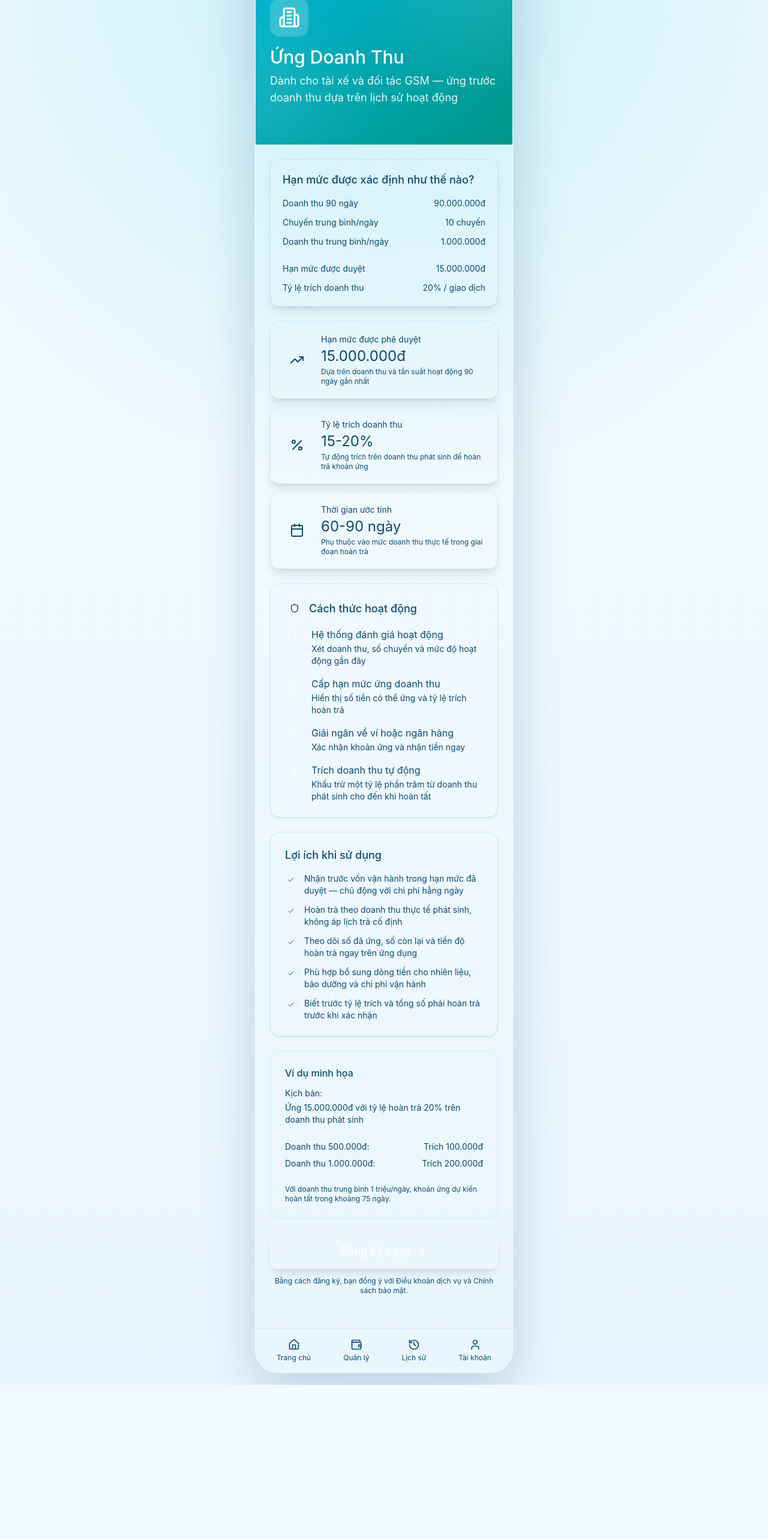
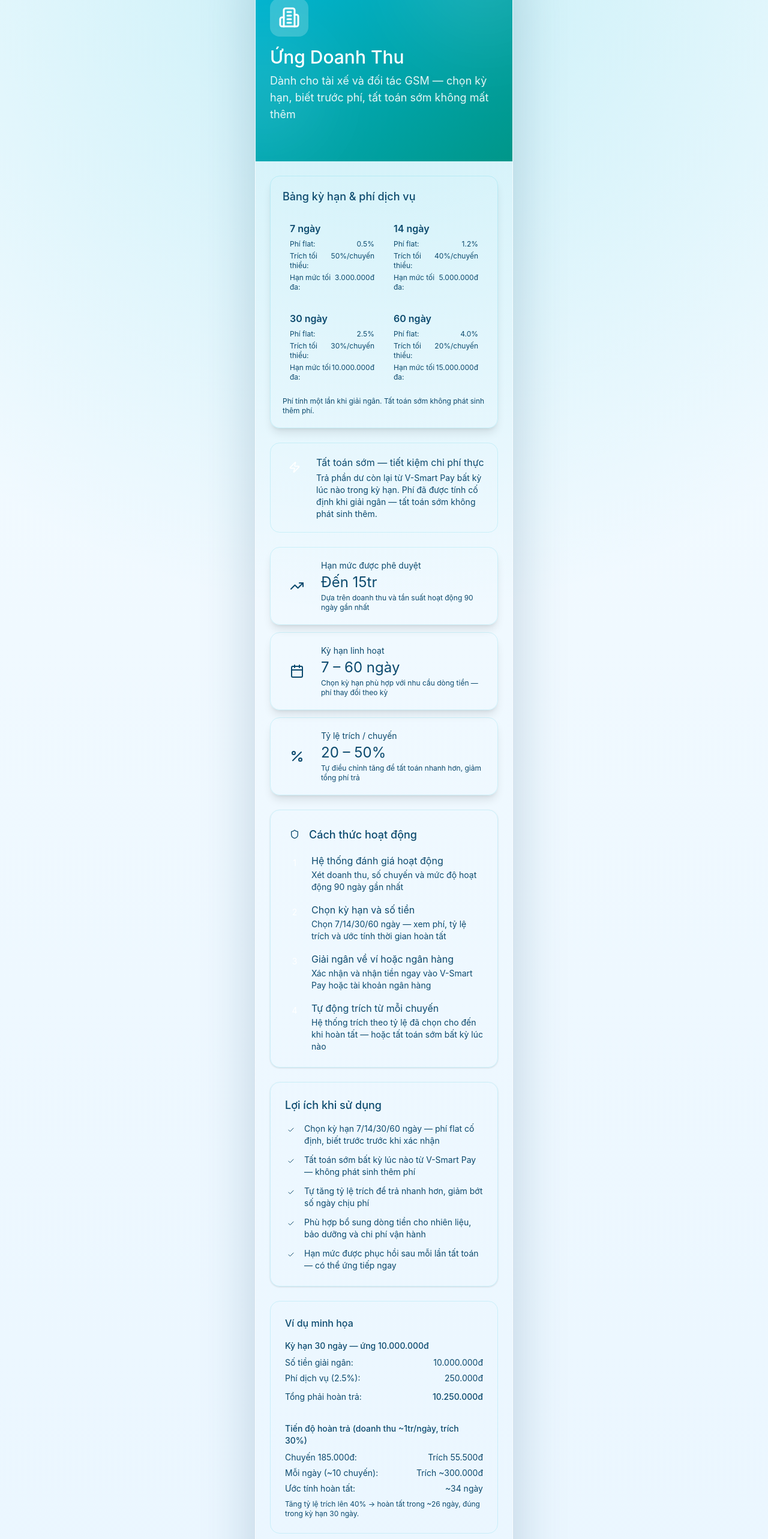
Before and after one commit to kduong2803/driver-salary-advance-app, a React (Vite) app: page /rbf/discovery in a window 1280 px wide. Shown: the part 120-2686 px from the top of the page at 60% size. Before the commit the page ends 2429 px from the top, so only its background shows below. Built offline with nearby package versions, Linux system fonts and the light colour scheme.

Commit message:
Update RBF Discovery page to reflect term-based product (7/14/30/60 days)

```diff
--- a/src/app/pages/rbf/RBFDiscovery.tsx
+++ b/src/app/pages/rbf/RBFDiscovery.tsx
@@ -1,42 +1,49 @@
 import { Link } from "react-router";
 import { motion } from "motion/react";
-import { ArrowLeft, TrendingUp, Shield, Check, ChevronRight, Percent, Calendar, Building2 } from "lucide-react";
+import { ArrowLeft, TrendingUp, Shield, Check, ChevronRight, Percent, Calendar, Building2, Zap } from "lucide-react";
+
+const TERMS = [
+  { days: 7,  fee: "0.5%", minRate: "50%", maxAmount: "3.000.000đ" },
+  { days: 14, fee: "1.2%", minRate: "40%", maxAmount: "5.000.000đ" },
+  { days: 30, fee: "2.5%", minRate: "30%", maxAmount: "10.000.000đ" },
+  { days: 60, fee: "4.0%", minRate: "20%", maxAmount: "15.000.000đ" },
+];
 
 export function RBFDiscovery() {
   const features = [
     {
       icon: TrendingUp,
       title: "Hạn mức được phê duyệt",
-      value: "15.000.000đ",
+      value: "Đến 15tr",
       description: "Dựa trên doanh thu và tần suất hoạt động 90 ngày gần nhất",
     },
     {
-      icon: Percent,
-      title: "Tỷ lệ trích doanh thu",
-      value: "15-20%",
-      description: "Tự động trích trên doanh thu phát sinh để hoàn trả khoản ứng",
+      icon: Calendar,
+      title: "Kỳ hạn linh hoạt",
+      value: "7 – 60 ngày",
+      description: "Chọn kỳ hạn phù hợp với nhu cầu dòng tiền — phí thay đổi theo kỳ",
     },
     {
-      icon: Calendar,
-      title: "Thời gian ước tính",
-      value: "60-90 ngày",
-      description: "Phụ thuộc vào mức doanh thu thực tế trong giai đoạn hoàn trả",
+      icon: Percent,
+      title: "Tỷ lệ trích / chuyến",
+      value: "20 – 50%",
+      description: "Tự điều chỉnh tăng để tất toán nhanh hơn, giảm tổng phí trả",
     },
   ];
 
   const benefits = [
-    "Nhận trước vốn vận hành trong hạn mức đã duyệt — chủ động với chi phí hằng ngày",
-    "Hoàn trả theo doanh thu thực tế phát sinh, không áp lịch trả cố định",
-    "Theo dõi số đã ứng, số còn lại và tiến độ hoàn trả ngay trên ứng dụng",
+    "Chọn kỳ hạn 7/14/30/60 ngày — phí flat cố định, biết trước trước khi xác nhận",
+    "Tất toán sớm bất kỳ lúc nào từ V-Smart Pay — không phát sinh thêm phí",
+    "Tự tăng tỷ lệ trích để trả nhanh hơn, giảm bớt số ngày chịu phí",
     "Phù hợp bổ sung dòng tiền cho nhiên liệu, bảo dưỡng và chi phí vận hành",
-    "Biết trước tỷ lệ trích và tổng số phải hoàn trả trước khi xác nhận",
+    "Hạn mức được phục hồi sau mỗi lần tất toán — có thể ứng tiếp ngay",
   ];
 
   const howItWorks = [
-    { step: "1", title: "Hệ thống đánh giá hoạt động", desc: "Xét doanh thu, số chuyến và mức độ hoạt động gần đây" },
-    { step: "2", title: "Cấp hạn mức ứng doanh thu", desc: "Hiển thị số tiền có thể ứng và tỷ lệ trích hoàn trả" },
-    { step: "3", title: "Giải ngân về ví hoặc ngân hàng", desc: "Xác nhận khoản ứng và nhận tiền ngay" },
-    { step: "4", title: "Trích doanh thu tự động", desc: "Khấu trừ một tỷ lệ phần trăm từ doanh thu phát sinh cho đến khi hoàn tất" },
+    { step: "1", title: "Hệ thống đánh giá hoạt động", desc: "Xét doanh thu, số chuyến và mức độ hoạt động 90 ngày gần nhất" },
+    { step: "2", title: "Chọn kỳ hạn và số tiền", desc: "Chọn 7/14/30/60 ngày — xem phí, tỷ lệ trích và ước tính thời gian hoàn tất" },
+    { step: "3", title: "Giải ngân về ví hoặc ngân hàng", desc: "Xác nhận và nhận tiền ngay vào V-Smart Pay hoặc tài khoản ngân hàng" },
+    { step: "4", title: "Tự động trích từ mỗi chuyến", desc: "Hệ thống trích theo tỷ lệ đã chọn cho đến khi hoàn tất — hoặc tất toán sớm bất kỳ lúc nào" },
   ];
 
   return (
@@ -52,7 +59,7 @@ export function RBFDiscovery() {
             <Building2 className="w-9 h-9" />
           </div>
           <h1 className="text-3xl mb-2">Ứng Doanh Thu</h1>
-          <p className="text-white/90 text-lg">Dành cho tài xế và đối tác GSM — ứng trước doanh thu dựa trên lịch sử hoạt động</p>
+          <p className="text-white/90 text-lg">Dành cho tài xế và đối tác GSM — chọn kỳ hạn, biết trước phí, tất toán sớm không mất thêm</p>
         </motion.div>
 
         <div className="absolute -right-20 -top-20 w-64 h-64 bg-white/10 rounded-full blur-3xl" />
@@ -60,33 +67,51 @@ export function RBFDiscovery() {
       </div>
 
       <div className="max-w-lg mx-auto px-6 pt-6 pb-8 space-y-6">
+
+        {/* Term Comparison Table */}
         <div className="bg-card rounded-2xl p-5 shadow-lg border border-border/50">
-          <h3 className="mb-4">Hạn mức được xác định như thế nào?</h3>
-          <div className="space-y-3 text-sm">
+          <h3 className="mb-4">Bảng kỳ hạn & phí dịch vụ</h3>
+          <div className="grid grid-cols-2 gap-2">
+            {TERMS.map((t) => (
+              <div key={t.days} className="bg-muted/40 rounded-xl p-3 space-y-1.5">
+                <p className="font-semibold text-primary">{t.days} ngày</p>
+                <div className="space-y-1 text-xs text-muted-foreground">
                   <div className="flex justify-between">
-              <span className="text-muted-foreground">Doanh thu 90 ngày</span>
-              <span>90.000.000đ</span>
+                    <span>Phí flat:</span>
+                    <span className="text-foreground">{t.fee}</span>
                   </div>
                   <div className="flex justify-between">
-              <span className="text-muted-foreground">Chuyến trung bình/ngày</span>
-              <span>10 chuyến</span>
+                    <span>Trích tối thiểu:</span>
+                    <span className="text-foreground">{t.minRate}/chuyến</span>
                   </div>
                   <div className="flex justify-between">
-              <span className="text-muted-foreground">Doanh thu trung bình/ngày</span>
-              <span>1.000.000đ</span>
-            </div>
-            <div className="h-px bg-border" />
-            <div className="flex justify-between">
-              <span>Hạn mức được duyệt</span>
-              <span className="text-primary">15.000.000đ</span>
-            </div>
-            <div className="flex justify-between">
-              <span>Tỷ lệ trích doanh thu</span>
-              <span className="text-primary">20% / giao dịch</span>
+                    <span>Hạn mức tối đa:</span>
+                    <span className="text-primary">{t.maxAmount}</span>
                   </div>
                 </div>
               </div>
+            ))}
+          </div>
+          <p className="text-xs text-muted-foreground mt-3">
+            Phí tính một lần khi giải ngân. Tất toán sớm không phát sinh thêm phí.
+          </p>
+        </div>
 
+        {/* Early Payoff Highlight */}
+        <div className="bg-primary/10 border border-primary/30 rounded-2xl p-5 flex items-start gap-4">
+          <div className="w-10 h-10 bg-primary rounded-xl flex items-center justify-center flex-shrink-0">
+            <Zap className="w-5 h-5 text-white" />
+          </div>
+          <div>
+            <p className="mb-1 text-primary">Tất toán sớm — tiết kiệm chi phí thực</p>
+            <p className="text-sm text-foreground/80">
+              Trả phần dư còn lại từ V-Smart Pay bất kỳ lúc nào trong kỳ hạn.
+              Phí đã được tính cố định khi giải ngân — tất toán sớm không phát sinh thêm.
+            </p>
+          </div>
+        </div>
+
+        {/* Key Features */}
         <div className="grid gap-3">
           {features.map((feature, index) => (
             <motion.div
@@ -110,6 +135,7 @@ export function RBFDiscovery() {
           ))}
         </div>
 
+        {/* How it works */}
         <div className="bg-card rounded-2xl p-6 shadow-sm border border-border/50">
           <h3 className="mb-4 flex items-center gap-2">
             <span className="w-8 h-8 bg-primary/10 rounded-lg flex items-center justify-center">
@@ -132,6 +158,7 @@ export function RBFDiscovery() {
           </div>
         </div>
 
+        {/* Benefits */}
         <div className="bg-card rounded-2xl p-6 shadow-sm border border-border/50">
           <h3 className="mb-4">Lợi ích khi sử dụng</h3>
           <div className="space-y-3">
@@ -146,28 +173,51 @@ export function RBFDiscovery() {
           </div>
         </div>
 
+        {/* Example */}
         <div className="bg-gradient-to-r from-primary/10 to-primary/5 rounded-2xl p-6 border border-primary/20">
-          <h4 className="mb-3 text-primary">Ví dụ minh họa</h4>
-          <div className="space-y-3 text-sm">
+          <h4 className="mb-4 text-primary">Ví dụ minh họa</h4>
+          <div className="space-y-4 text-sm">
             <div>
-              <p className="text-muted-foreground mb-1">Kịch bản:</p>
-              <p>Ứng 15.000.000đ với tỷ lệ hoàn trả 20% trên doanh thu phát sinh</p>
-            </div>
-            <div className="h-px bg-border" />
-            <div className="space-y-2">
+              <p className="text-muted-foreground mb-2 font-medium">Kỳ hạn 30 ngày — ứng 10.000.000đ</p>
+              <div className="space-y-1.5">
                 <div className="flex justify-between">
-                <span className="text-muted-foreground">Doanh thu 500.000đ:</span>
-                <span>Trích 100.000đ</span>
+                  <span className="text-muted-foreground">Số tiền giải ngân:</span>
+                  <span>10.000.000đ</span>
                 </div>
                 <div className="flex justify-between">
-                <span className="text-muted-foreground">Doanh thu 1.000.000đ:</span>
-                <span>Trích 200.000đ</span>
+                  <span className="text-muted-foreground">Phí dịch vụ (2.5%):</span>
+                  <span>250.000đ</span>
+                </div>
+                <div className="h-px bg-border my-1" />
+                <div className="flex justify-between">
+                  <span>Tổng phải hoàn trả:</span>
+                  <span className="text-primary font-medium">10.250.000đ</span>
                 </div>
               </div>
+            </div>
+
             <div className="h-px bg-border" />
-            <p className="text-xs text-muted-foreground">
-              Với doanh thu trung bình 1 triệu/ngày, khoản ứng dự kiến hoàn tất trong khoảng 75 ngày.
+
+            <div>
+              <p className="text-muted-foreground mb-2 font-medium">Tiến độ hoàn trả (doanh thu ~1tr/ngày, trích 30%)</p>
+              <div className="space-y-1.5">
+                <div className="flex justify-between">
+                  <span className="text-muted-foreground">Chuyến 185.000đ:</span>
+                  <span>Trích 55.500đ</span>
+                </div>
+                <div className="flex justify-between">
+                  <span className="text-muted-foreground">Mỗi ngày (~10 chuyến):</span>
+                  <span>Trích ~300.000đ</span>
+                </div>
+                <div className="flex justify-between">
+                  <span className="text-muted-foreground">Ước tính hoàn tất:</span>
+                  <span className="text-primary">~34 ngày</span>
+                </div>
+              </div>
+              <p className="text-xs text-muted-foreground mt-2">
+                Tăng tỷ lệ trích lên 40% → hoàn tất trong ~26 ngày, đúng trong kỳ hạn 30 ngày.
               </p>
+            </div>
           </div>
         </div>
 
```
Lines whose indentation alone changed are shown as unchanged.
